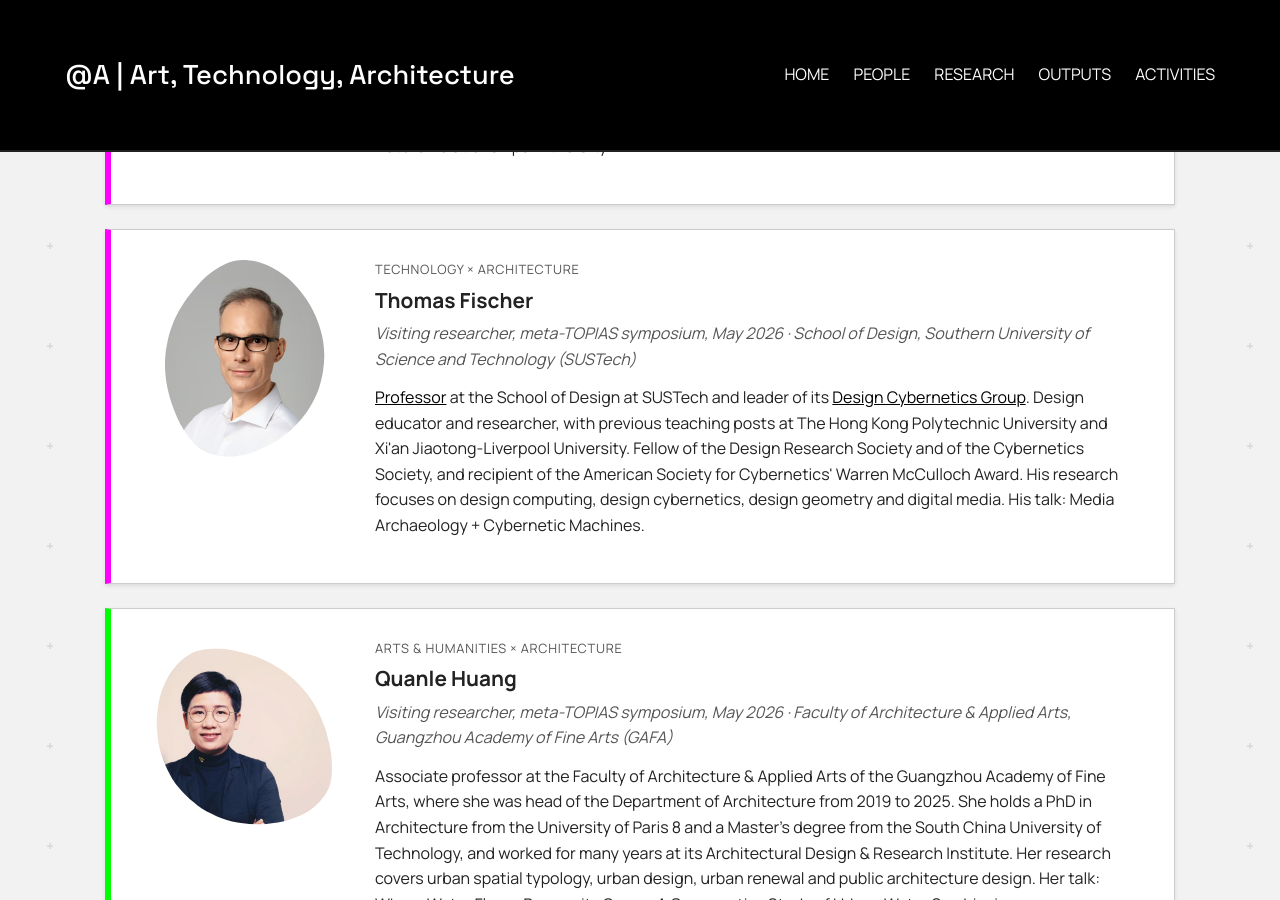
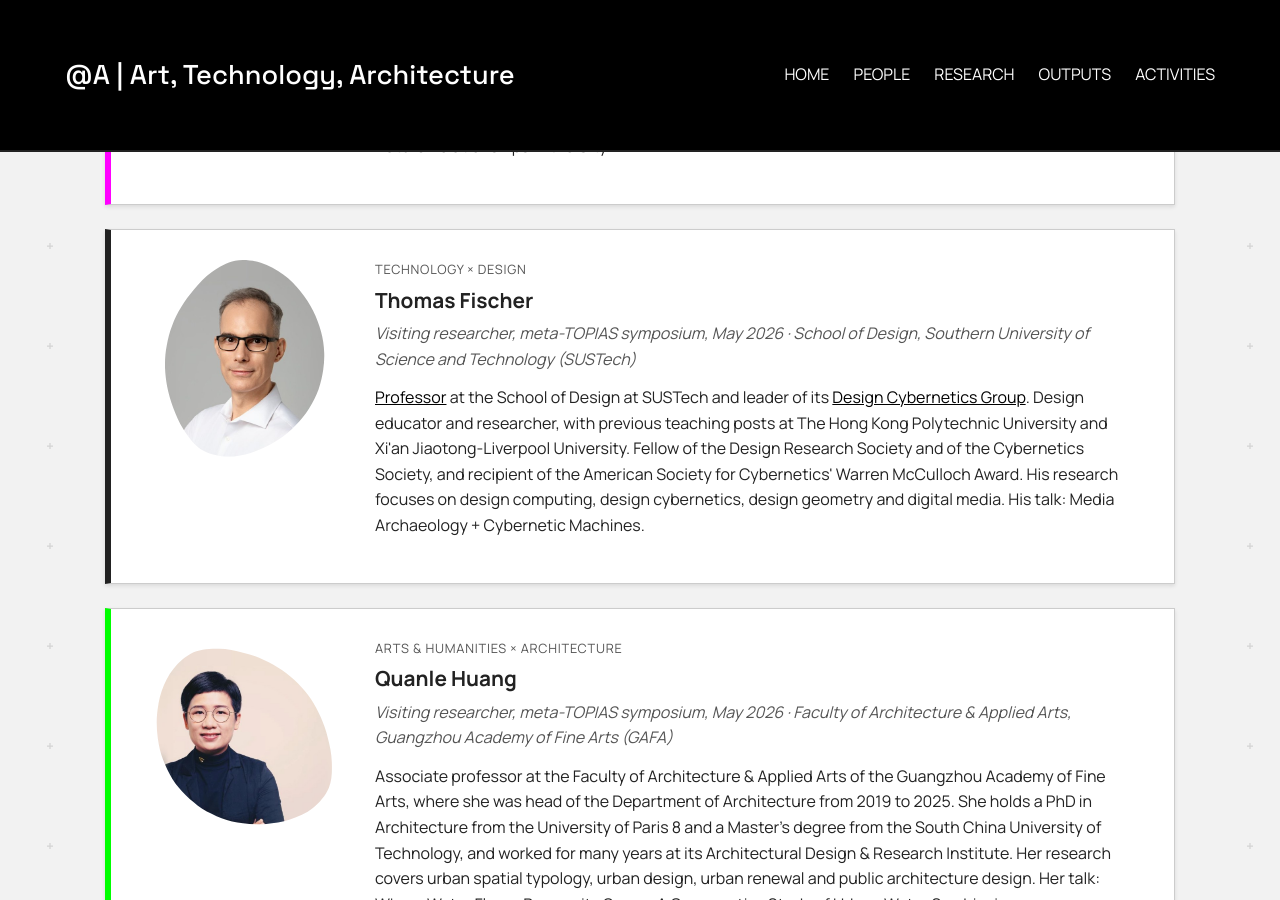
Before and after one commit to anqua/at-a, a Jekyll site: the page built from people.md, in a window 1280 px wide and 900 px high, scrolled down 4204 px. Built offline with Jekyll 4.4.1, drawn with Linux system fonts in a browser that asks for light colours.

Commit message:
Visiting researchers: Thomas Fischer's area is Technology x Design (new label, same magenta)
Co-Authored-By: Claude Sonnet 5.5 <noreply@anthropic.com>

```diff
--- a/_data/visiting.yml
+++ b/_data/visiting.yml
@@ -20,7 +20,7 @@
   bio: "<a href='https://designschool.sustech.edu.cn/about/team/faculty/363.html' target='_blank' rel='noopener'>Tenured professor and founding member</a> of the School of Design at the Southern University of Science and Technology (SUSTech), Shenzhen. She founded the <a href='https://designschool.sustech.edu.cn/news/780.html' target='_blank' rel='noopener'>Future Ecologies Research Group</a>, which examines the intersection of ecology and technology in building facades, with an emphasis on the local context of China. Past President of CAADRIA and Vice-Chair of CAADFutures. Her talk: New Human-Nature Relationships in the City."
 
 - name: Thomas Fischer
-  area: tech-arch
+  area: tech-design
   role: Visiting researcher, meta-TOPIAS symposium, May 2026
   affiliation: School of Design, Southern University of Science and Technology (SUSTech)
   photo: /at-a/assets/images/photo_Tom_pad.jpg
--- a/people.md
+++ b/people.md
@@ -34,7 +34,7 @@ title: People
   <div class="visiting-card visiting-card--{{ v.area }}">
     <img src="{% if v.photo %}{{ v.photo }}{% else %}/at-a/assets/images/Logo_AtA.png{% endif %}" alt="{{ v.name | escape }}" class="visiting-photo{% unless v.photo %} visiting-photo--logo{% endunless %}">
     <div class="visiting-body">
-      <p class="visiting-area">{% if v.area == "ah-tech" %}Arts &amp; Humanities &times; Technology{% elsif v.area == "ah-arch" %}Arts &amp; Humanities &times; Architecture{% elsif v.area == "tech-arch" %}Technology &times; Architecture{% endif %}</p>
+      <p class="visiting-area">{% if v.area == "ah-tech" %}Arts &amp; Humanities &times; Technology{% elsif v.area == "ah-arch" %}Arts &amp; Humanities &times; Architecture{% elsif v.area == "tech-arch" %}Technology &times; Architecture{% elsif v.area == "tech-design" %}Technology &times; Design{% endif %}</p>
       <h3>{{ v.name }}</h3>
       <p class="visiting-role">{{ v.role }}{% if v.affiliation %} &middot; {{ v.affiliation }}{% endif %}</p>
       <p class="visiting-bio">{{ v.bio }}</p>
```
